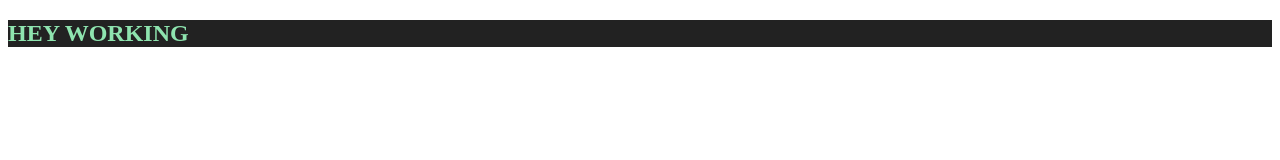
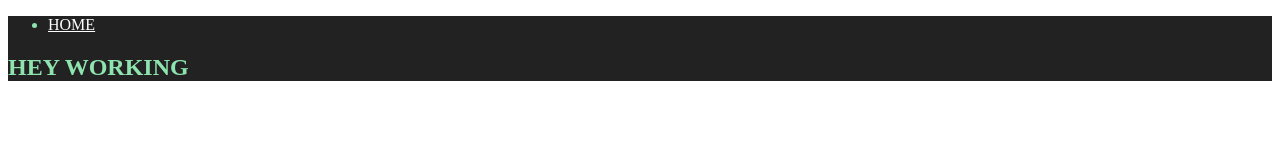
Before and after one commit to thezone0405/react-muut-micro-commenting-demo, a React app: page / in a window 1280 px wide. Built offline with nearby package versions, Linux system fonts and the light colour scheme.

Commit message:
Added Navigation and segregated state type directories

```diff
--- a/package.json
+++ b/package.json
@@ -1,5 +1,5 @@
 {
-  "name": "noissue-simple-form",
+  "name": "boilerplate-ssr-react-redux",
   "version": "1.0.0",
   "description": "Boiler plate for react SSR and REDUX with webpack babel 7 and jest",
   "main": "index.js",
--- /dev/null
+++ b/src/components/navigation.js
@@ -0,0 +1,14 @@
+import {Link} from "react-router-dom";
+import React from "react"
+import {renderRoutes} from 'react-router-config'
+
+
+const Navigation = props => (
+    <div>
+        <ul>
+            <li><Link to="/">HOME</Link></li>
+        </ul>
+    </div>
+)
+
+export default Navigation
--- a/src/containers/pages/dashboard.js
+++ b/src/containers/pages/dashboard.js
@@ -1,11 +1,13 @@
 import React, {Component} from 'react'
 import {bindActionCreators} from 'redux'
 import {connect} from 'react-redux'
+import Navigation from 'components/navigation'
 
 class Dashboard extends Component{
     render(){
         return(
             <div>
+                <Navigation />
                 <h2>{this.props.welcome.message}</h2>
             </div>
         )
--- a/src/index.js
+++ b/src/index.js
@@ -2,7 +2,7 @@ import React from "react";
 import ReactDOM from "react-dom";
 import {Provider} from "react-redux"
 import "scss/base.scss";
-import store from 'store'
+import store from 'state/store'
 import routes from 'routes'
 import {BrowserRouter as Router} from 'react-router-dom'
 import { renderRoutes } from 'react-router-config'
--- a/src/scss/base.scss
+++ b/src/scss/base.scss
@@ -3,4 +3,9 @@ body {
       background-color: #222;
       color: #8EE4AF;
     }
+    ul{
+      li a{
+        color: #ffffff;
+      }
+    }
 }
--- a/src/store/index.js
+++ b/src/state/store/index.js
@@ -1,5 +1,5 @@
 import {createStore} from 'redux'
-import reducers  from 'reducers'
+import reducers  from 'state/reducers'
 
 const store = createStore(reducers)
 
```
Also changed, not shown: src/state/reducers/index.js (renamed from src/reducers/index.js), 1 other file.
